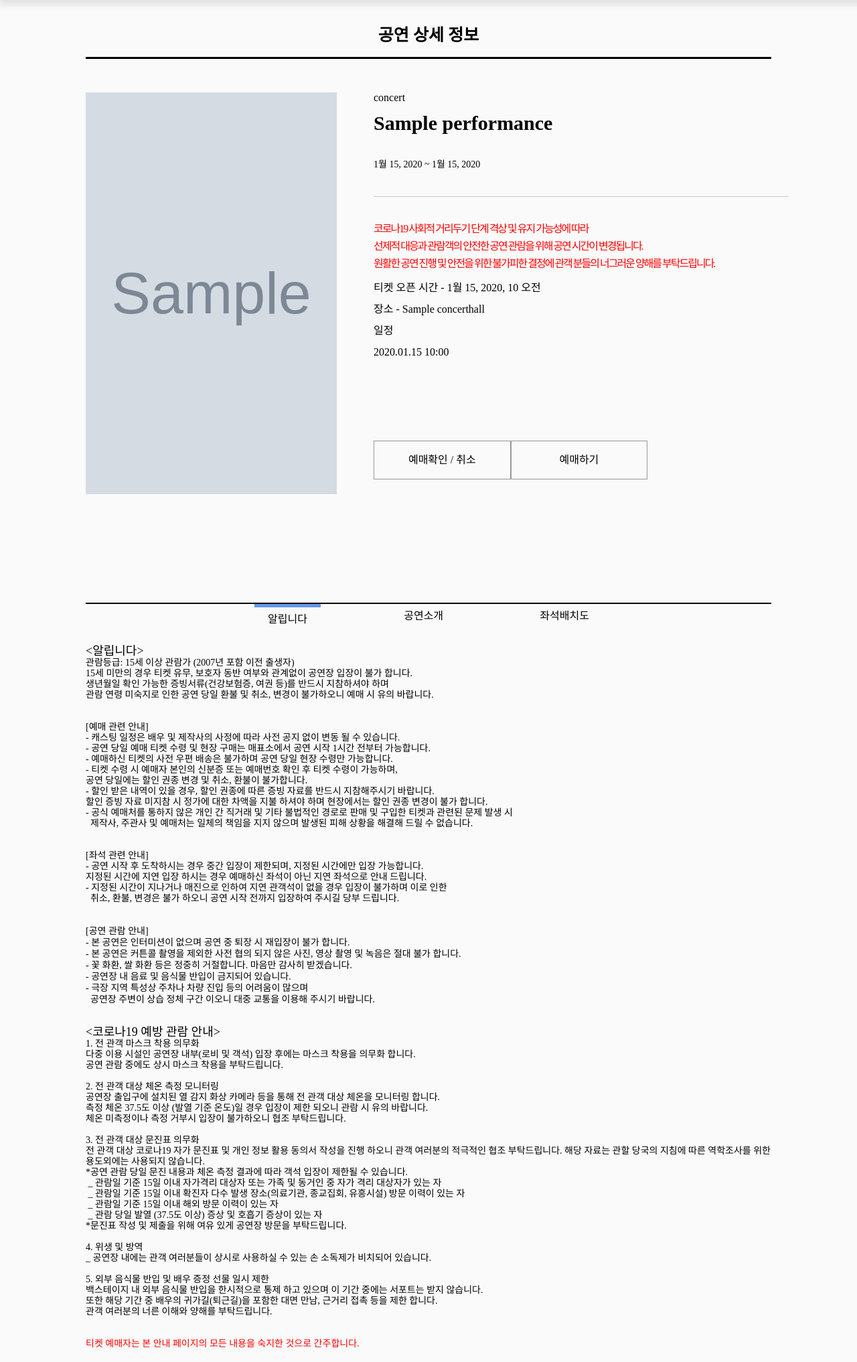
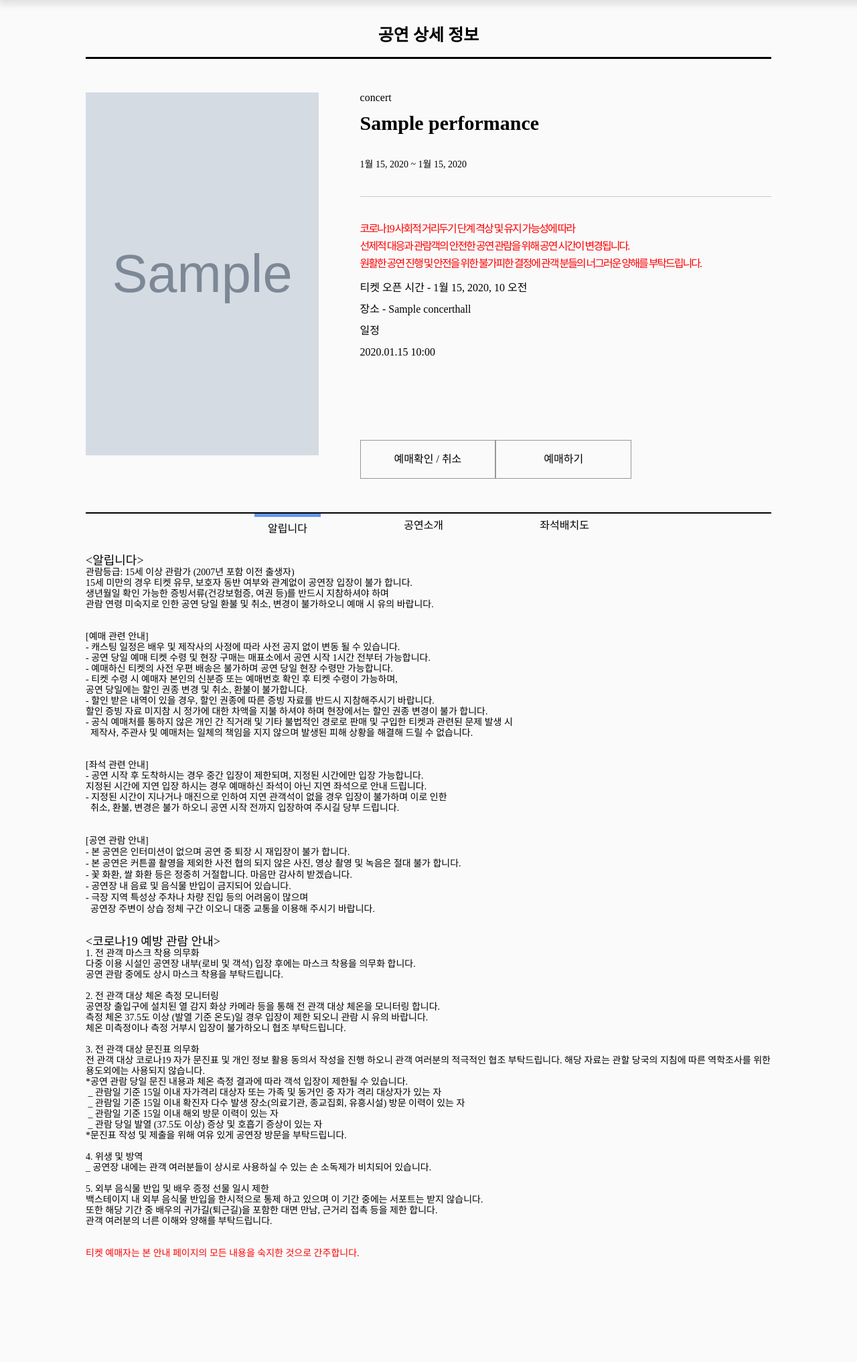
Before and after one commit to minwoo9629/ticketing_service, a Django app: page /performance/detail/1 in a window 1280 px wide. Shown: the part 83-2117 px from the top of the page at 67% size. After the commit the page ends 1961 px from the top, so only its background shows below. Run offline with Django 3.2, Linux system fonts and the light colour scheme; tables that the repository leaves empty hold one stand-in row (values such as "Sample post"); grey boxes marked "Sample" are stand-in pictures.

Commit message:
디테일 페이지 css 수정

```diff
--- a/concertapp/templates/concertapp/detail.html
+++ b/concertapp/templates/concertapp/detail.html
@@ -58,12 +58,8 @@
 <style>
     #detailSection {
         position: relative;
-        width: 80%;
-        min-width: 930px;
+        width: 80vw;
         max-width: 1400px;
-        min-height: 900px;
-        height: 100vh;
-        max-height: 1200px;
         margin: 0 auto;
         border-bottom: 2px solid;
     }
@@ -71,7 +67,6 @@
     #noticeSection {
         position: relative;
         width: 80%;
-        min-width: 930px;
         max-width: 1400px;
         margin: 0 auto;
     }
@@ -85,32 +80,23 @@
     }
 
     .detailContent {
-        height: 100vh;
-        display: flex;
+        display: grid;
+        grid-template-columns: 40% 60%;
         width: 100%;
     }
 
     .detailImgWrap {
-        min-width: 430px;
-        min-height: 590px;
         height: 100%;
-        width: 40%;
     }
 
     .detailImg {
-        max-width: 600px;
-        max-height: 660px;
-        min-width: 375px;
-        min-height: 590px;
         display: block;
         margin: 50px 50px 0 0;
         width: 85%;
-        height: 75%;
+        height: 80%;
     }
 
     .detailDescWrap {
-        width: 60%;
-        min-width: 620px;
         margin: 50px 0;
     }
 
@@ -190,6 +176,21 @@
     #noticeSection ul li.active {
         border-top: 5px cornflowerblue solid;
     }
+
+    @media screen and (max-width:930px) {
+        .detailContent {
+            display: grid;
+            grid-template-columns: 100%;
+        }
+
+        .detailImg {
+            margin: 50px auto;
+        }
+
+        #noticeSection ul {
+            margin: 0;
+        }
+    }
 </style>
 <script>
     const deActiveBtn = document.querySelector('.pause');
--- a/concertapp/templates/concertapp/search.html
+++ b/concertapp/templates/concertapp/search.html
@@ -37,7 +37,11 @@
                     </div>
                 </div>
                 <div class="col placeDatetime">
-                    <span>충남대학교 정심화 홀</span>
+                    {% for sked in performance.schedule.all %}
+                    {% if forloop.first %}
+                    <span>{{sked.concert_hall}}</span>
+                    {% endif %}
+                    {% endfor %}
                     <span>{{performance.start_day | date:'Y.m.d'}} ~ {{performance.end_day | date:'Y.m.d'}}</span>
                 </div>
             </li>
```
